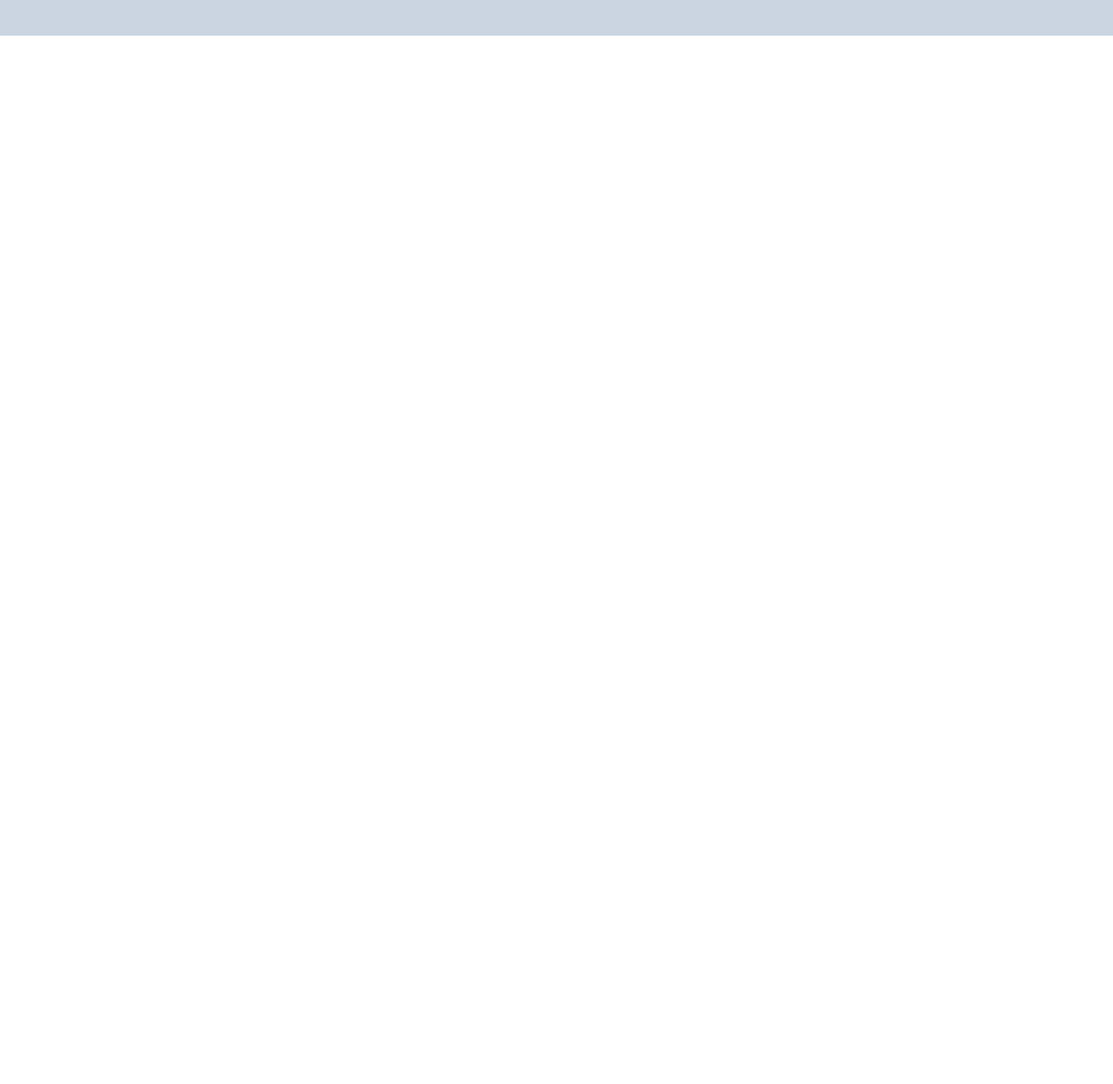
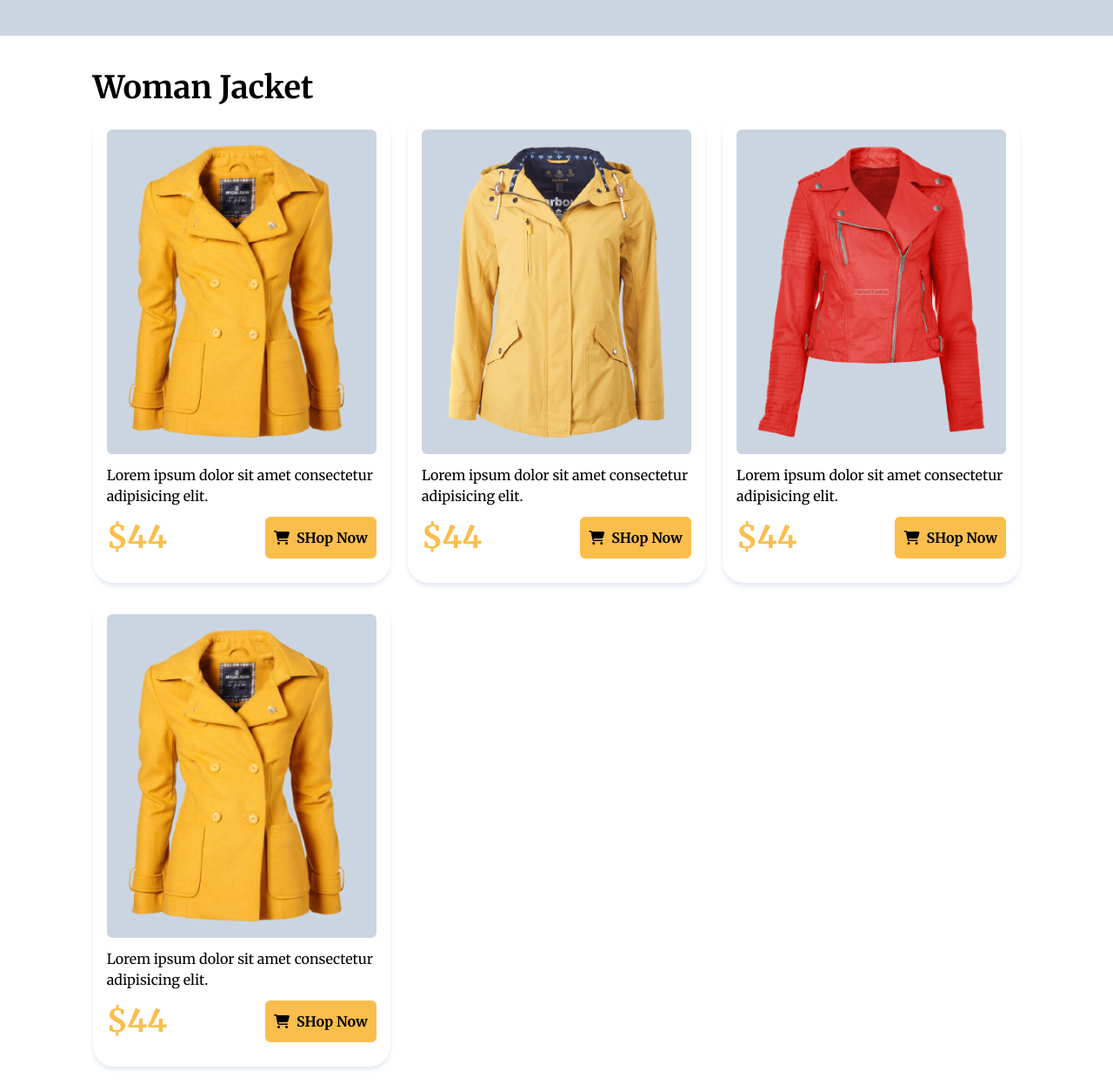
Before and after one commit to masuddrak/penguin-fashion, a plain HTML site: page index.html in a window 1280 px wide. Shown: the part 534-1780 px from the top of the page at 87% size. Before the commit the page ends 800 px from the top, so only its background shows below. Drawn offline with nearby package versions, Linux system fonts and the light colour scheme.

Commit message:
woman section added

```diff
--- a/index.html
+++ b/index.html
@@ -11,6 +11,10 @@
     <link rel="preconnect" href="https://fonts.googleapis.com">
     <link rel="preconnect" href="https://fonts.gstatic.com" crossorigin>
     <link href="https://fonts.googleapis.com/css2?family=Merriweather:wght@400;700&display=swap" rel="stylesheet">
+    <!-- fontawsome -->
+    <link rel="stylesheet" href="https://cdnjs.cloudflare.com/ajax/libs/font-awesome/6.5.1/css/all.min.css"
+        integrity="sha512-DTOQO9RWCH3ppGqcWaEA1BIZOC6xxalwEsw9c2QQeAIftl+Vegovlnee1c9QX4TctnWMn13TZye+giMm8e2LwA=="
+        crossorigin="anonymous" referrerpolicy="no-referrer" />
     <!-- tailwind script -->
     <script src="https://cdn.tailwindcss.com"></script>
 
@@ -30,14 +34,75 @@
         <!-- banner -->
         <section class="w-10/12 m-auto  md:flex justify-between items-center py-8">
             <div class="flex flex-col gap-4">
-                <h1 class="text-5xl font-black	leading-tight	">Shopping is an <br><span class="text-[#FABE4C]">activity</span> </h1>
+                <h1 class="text-5xl font-black	leading-tight	">Shopping is an <br><span
+                        class="text-[#FABE4C]">activity</span> </h1>
                 <p>Shopping is an activity in which a customer browses the available goods or services presented by one
                     or more retailers with the potential intent to purchase ...</p>
-                    <button class="text-center font-bold  bg-[#FABE4C] w-32 py-3 rounded-md">SHop Now</button>
+                <button class="text-center font-bold  bg-[#FABE4C] w-32 py-3 rounded-md">SHop Now</button>
             </div>
             <img class="md:w-5/12" src="./images/model.png" alt="">
         </section>
     </header>
+    <main class="w-10/12 m-auto">
+        <!-- woman -->
+        <section class="py-10 ">
+            <h1 class="text-4xl font-semibold">Woman Jacket</h1>
+            <div class="card_container grid md:grid-cols-3 gap-5 mt-3">
+                <div class=" p-4 shadow-slate-200 shadow-md rounded-3xl ">
+                    <div class="bg-slate-300 rounded-md  p-4">
+                        <img src="./images/jacket-1.png" alt="">
+                    </div>
+                    <div class="pt-3">
+                        Lorem ipsum dolor sit amet consectetur adipisicing elit.
+                        <div class="flex items-center justify-between py-3">
+                            <h2 class="text-[#FABE4C] font-bold text-4xl">$44</h2>
+                            <button class="text-center font-bold  bg-[#FABE4C] w-32 py-3 rounded-md"><i
+                                    class="fa-solid fa-cart-shopping pr-2 text-base"></i>SHop Now</button>
+                        </div>
+                    </div>
+                </div>
+                <div class=" p-4 shadow-slate-200 shadow-md rounded-3xl ">
+                    <div class="bg-slate-300 rounded-md  p-4">
+                        <img src="./images/jacket-2.png" alt="">
+                    </div>
+                    <div class="pt-3">
+                        Lorem ipsum dolor sit amet consectetur adipisicing elit.
+                        <div class="flex items-center justify-between py-3">
+                            <h2 class="text-[#FABE4C] font-bold text-4xl">$44</h2>
+                            <button class="text-center font-bold  bg-[#FABE4C] w-32 py-3 rounded-md"><i
+                                    class="fa-solid fa-cart-shopping pr-2 text-base"></i>SHop Now</button>
+                        </div>
+                    </div>
+                </div>
+                <div class=" p-4 shadow-slate-200 shadow-md rounded-3xl ">
+                    <div class="bg-slate-300 rounded-md  p-4">
+                        <img src="./images/jacket-3.png" alt="">
+                    </div>
+                    <div class="pt-3">
+                        Lorem ipsum dolor sit amet consectetur adipisicing elit.
+                        <div class="flex items-center justify-between py-3">
+                            <h2 class="text-[#FABE4C] font-bold text-4xl">$44</h2>
+                            <button class="text-center font-bold  bg-[#FABE4C] w-32 py-3 rounded-md"><i
+                                    class="fa-solid fa-cart-shopping pr-2 text-base"></i>SHop Now</button>
+                        </div>
+                    </div>
+                </div>
+                <div class=" p-4 shadow-slate-200 shadow-md rounded-3xl ">
+                    <div class="bg-slate-300 rounded-md  p-4">
+                        <img src="./images/jacket-1.png" alt="">
+                    </div>
+                    <div class="pt-3">
+                        Lorem ipsum dolor sit amet consectetur adipisicing elit.
+                        <div class="flex items-center justify-between py-3">
+                            <h2 class="text-[#FABE4C] font-bold text-4xl">$44</h2>
+                            <button class="text-center font-bold  bg-[#FABE4C] w-32 py-3 rounded-md"><i
+                                    class="fa-solid fa-cart-shopping pr-2 text-base"></i>SHop Now</button>
+                        </div>
+                    </div>
+                </div>
+            </div>
+        </section>
+    </main>
 </body>
 
 </html>
```
